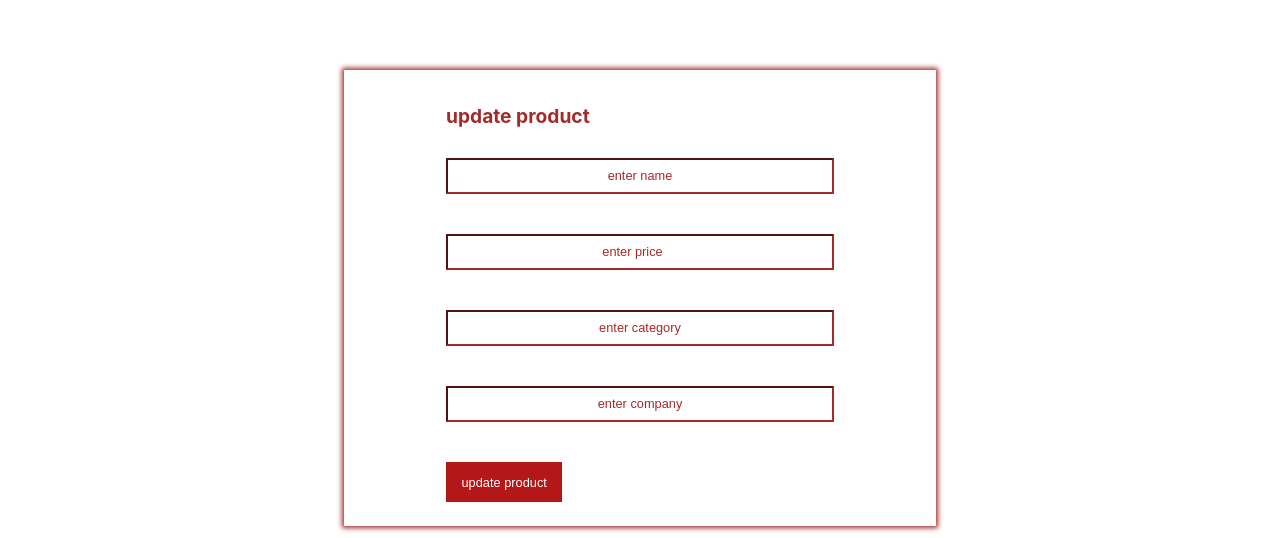
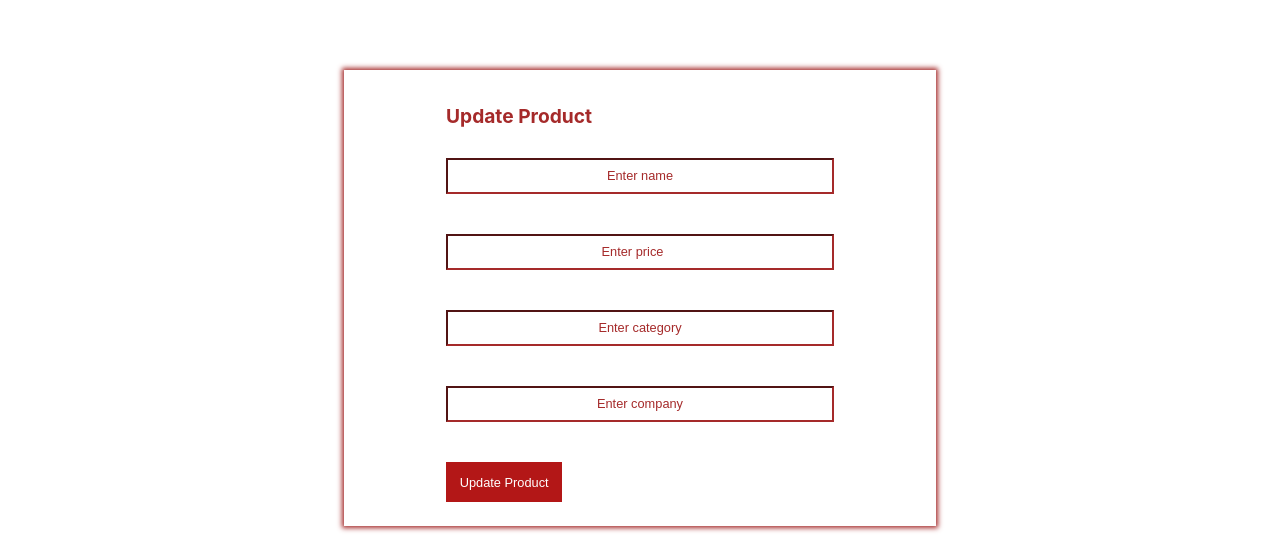
Before and after one commit to zahoor-khan178/E-commerce-dashboard, a React (Create React App) app in the folder front-end/: page /up/1 in a window 1280 px wide. Shown: the part 262-800 px from the top of the page. Built offline with nearby package versions, Linux system fonts and the light colour scheme; no server answers; sample sign-in values are in the browser's storage.

Commit message:
authentication

```diff
--- a/front-end/src/App.js
+++ b/front-end/src/App.js
@@ -14,20 +14,29 @@ import Footer from './components/Footer';
 import Nav from './components/Nav';
 import Nav2 from './components/Nav2';
 
+
+
+
 // 1. Create a ProtectedRoutes Component
 const ProtectedRoutes = () => {
-    const auth_data = localStorage.getItem('user'); // Check for authentication data
+
+    const user = localStorage.getItem('user'); // Check for authentication data
+    const token = localStorage.getItem('token');
+
 
     // If auth_data exists, render the child routes (Outlet)
     // Otherwise, redirect to the login page
-    return auth_data ? <Outlet /> : <Navigate to="/login" replace />;
+    return user && token ? <Outlet /> : <Navigate to="/login" replace />;
 };
 
 
 // MainLayout component for conditional rendering of Nav and Footer
 function MainLayout() {
+
+    const user = localStorage.getItem('user'); // Check for authentication data
+    const token = localStorage.getItem('token');
     const location = useLocation();
-    const auth_data = localStorage.getItem('user'); // Get auth data here for login page redirection
+
 
     // Define routes where Nav and Footer should NOT be displayed
     const noNavFooterRoutes = ['/login', '/sign'];
@@ -45,7 +54,7 @@ function MainLayout() {
                     {/* Login page: If auth_data exists, redirect away from login; otherwise, show Login component */}
                     <Route
                         path="/login"
-                        element={auth_data ? <Navigate to={location.state?.from || "/"} replace /> : <Login />}
+                        element={user && token ? <Navigate to={location.state?.from || "/"} replace /> : <Login />}
                     />
                     <Route path="/sign" element={<Signup />} /> {/* Signup is always accessible */}
 
@@ -61,7 +70,7 @@ function MainLayout() {
                     {/* If a route doesn't match and auth_data doesn't exist, redirect to login */}
                     {/* If a route doesn't match and auth_data exists, maybe redirect to home or a 404 page */}
                     {/* For this specific requirement, if auth_data does not exist, any non-login/signup page should go to login */}
-                     <Route path="*" element={auth_data ? <Navigate to="/" replace /> : <Navigate to="/login" replace />} />
+                     <Route path="*" element={user && token ? <Navigate to="/" replace /> : <Navigate to="/login" replace />} />
                 </Routes>
             </div>
 
--- a/front-end/src/components/Update.js
+++ b/front-end/src/components/Update.js
@@ -1,121 +1,98 @@
+import { useState, useEffect, useCallback } from "react" // Import useCallback
 
-
-
-import { useState, useEffect } from "react"
-import React from 'react'
 import { useParams, useNavigate } from "react-router-dom"
 
 const Update = () => {
-
-    // const{setmargin}=useOutletContext();
-
-
-
-
     const [name, setname] = useState('')
     const [price, setprice] = useState('')
     const [category, setcategory] = useState('')
     const [company, setcompany] = useState('')
-    const [error, seterror] = useState(false)
-    const param = useParams();
-    const navigate = useNavigate();
+    const [error, seterror] = useState(false) // State to manage form validation errors
+    const param = useParams(); // Hook to get URL parameters (e.g., product ID)
+    const navigate = useNavigate(); // Hook for programmatic navigation
 
+    // Handlers for input changes
     const changen = (event) => {
-
         setname(event.target.value);
-
-
     }
     const changep = (event) => {
-
         setprice(event.target.value);
-
     }
     const changecat = (event) => {
-
         setcategory(event.target.value);
     }
     const changecomp = (event) => {
-
         setcompany(event.target.value);
     }
 
-
-
-
-    useEffect(() => {
-
-
-
-        const getproductdata = async () => {
-
+    // Function to fetch product data for pre-filling the form - Wrapped in useCallback
+    const getproductdata = useCallback(async () => {
+        try {
             const token = JSON.parse(localStorage.getItem('token'));
             const user = JSON.parse(localStorage.getItem('user'));
 
+            // Check if user is authenticated; if not, alert and redirect to login
             if (!token || !user) {
                 window.alert("Your session has expired or you are not logged in. Please log in again.");
                 localStorage.removeItem('token');
                 localStorage.removeItem('user');
                 navigate('/login');
-                return;
+                return; // Stop execution
             }
 
-
+            // Fetch product data using the ID from URL parameters
             let result = await fetch(`http://localhost:9000/update/${param.id}`, {
-
                 headers: {
-
-                    authorization: `bearer ${JSON.parse(localStorage.getItem('token'))}`
+                    authorization: `bearer ${token}` // Use the parsed token directly
                 }
             });
 
-
+            // Handle non-OK HTTP responses (e.g., 401 Unauthorized, 404 Not Found)
             if (!result.ok) {
-
                 const errorData = await result.json();
-
-
+                // Only show alert if not already on the login page (to prevent double alerts)
                 if (window.location.pathname !== '/login') {
-                    window.alert(errorData.message || `HTTP error! status: ${result.status}`);
+                    window.alert(errorData.message || `HTTP error! Status: ${result.status}`);
                 }
 
                 localStorage.removeItem('token');
                 localStorage.removeItem('user');
-                navigate('/login');
-
-                return;
+                navigate('/login'); // Redirect to login
+                return; // Stop execution
             }
 
-
-
+            // Parse the successful response and set state for form fields
             result = await result.json();
             setname(result.name)
             setprice(result.price)
             setcategory(result.category)
             setcompany(result.company)
+        } catch (error) {
+            // Catch network errors or issues with JSON parsing
+            console.error("Failed to fetch product data:", error);
+            window.alert("Failed to connect to the server or an unexpected error occurred. Please try again.");
+            // Optionally, navigate to a safe page or show a generic error page
         }
+    }, [param.id, navigate, setname, setprice, setcategory, setcompany]); // Dependencies for useCallback
 
+    // useEffect to call getproductdata when the component mounts or param.id changes
+    useEffect(() => {
         getproductdata();
-    }, []);
+    }, [getproductdata]); // getproductdata is now a stable dependency
 
-
-
-
-
-    const updateproduct = async () => {
-
+    // Function to update the product - Wrapped in useCallback
+    const updateproduct = useCallback(async () => {
+        // Form validation
         if (!name || !price || !category || !company) {
             seterror(true);
+            window.alert("Please fill in all fields."); // Provide user feedback for validation
             return;
         }
 
         const token = JSON.parse(localStorage.getItem('token'));
         const user = JSON.parse(localStorage.getItem('user'));
 
-
-
-
-
+        // Check authentication before sending update request
         if (!token || !user) {
             window.alert("Your session has expired or you are not logged in. Please log in again.");
             localStorage.removeItem('token');
@@ -124,72 +101,61 @@ const Update = () => {
             return;
         }
 
-
-
-
-        let result = await fetch(`http://localhost:9000/Update/${param.id}`,
-            {
-                method: "put",
+        try {
+            // Send PUT request to update product
+            let result = await fetch(`http://localhost:9000/Update/${param.id}`, {
+                method: "PUT", // Use PUT for updates
                 body: JSON.stringify({ name, price, category, company }),
                 headers: {
-                    "content-type": "application/json",
-                    authorization: `bearer ${JSON.parse(localStorage.getItem('token'))}`
+                    "Content-Type": "application/json",
+                    authorization: `bearer ${token}` // Use the parsed token directly
                 }
-            }
-        );
+            });
 
+            // Handle non-OK HTTP responses
+            if (!result.ok) {
+                const errorData = await result.json();
 
-        if (!result.ok) {
+                if (window.location.pathname !== '/login') {
+                    window.alert(errorData.message || `HTTP error! Status: ${result.status}`);
+                }
 
-            const errorData = await result.json();
-
-            if (window.location.pathname !== '/login') {
-                window.alert(errorData.message || `HTTP error! status: ${result.status}`);
+                localStorage.removeItem('token');
+                localStorage.removeItem('user');
+                navigate('/login');
+                return;
             }
 
+            result = await result.json();
+            console.log(result); // Log response from backend
 
-
-            localStorage.removeItem('token');
-            localStorage.removeItem('user');
-            navigate('/login');
-
-            return;
+            if (result) {
+                window.alert('Product updated successfully!'); // Use window.alert for consistency
+                navigate('/pl'); // Navigate back to product list after successful update
+            }
+        } catch (err) {
+            console.error('Error while updating product:', err);
+            window.alert('Failed to update product due to a network error or unexpected issue.');
         }
-
-
-        result = await result.json()
-        console.log(result)
-
-        if (result) {
-
-            alert('updated successfuly')
-            navigate('/pl');
-        }
-
-
-    }
-
-
+    }, [name, price, category, company, param.id, navigate, seterror]); // Dependencies for useCallback
 
     return (
+        <div className="productcomp">
+            <h3 className="producth">Update Product</h3>
 
-        <div className="productcomp">
+            <input type="text" className="productinput" placeholder='Enter name' onChange={changen} value={name} />
+            {error && !name && <span className="invalidinput">Invalid name</span>}
 
-            <h3 className="producth">update product</h3>
+            <input type="number" className="productinput" placeholder='Enter price' onChange={changep} value={price} />
+            {error && !price && <span className="invalidinput">Invalid price</span>}
 
-            <input type="text" className="productinput" placeholder='enter name' onChange={changen} value={name} />
-            {error && !name && <span className="invalidinput">invalid name</span>}
+            <input type="text" className="productinput" placeholder='Enter category' onChange={changecat} value={category} />
+            {error && !category && <span className="invalidinput">Invalid category</span>}
 
-            <input type="number" className="productinput" placeholder='enter price' onChange={changep} value={price} />
-            {error && !price && <span className="invalidinput">invalid price</span>}
+            <input type="text" className="productinput" placeholder='Enter company' onChange={changecomp} value={company} />
+            {error && !company && <span className="invalidinput">Invalid company</span>}
 
-            <input type="text" className="productinput" placeholder='enter category' onChange={changecat} value={category} />
-            {error && !category && <span className="invalidinput">invalid category</span>}
-
-            <input type="text" className="productinput" placeholder='enter company' onChange={changecomp} value={company} />
-            {error && !company && <span className="invalidinput">invalid company</span>}
-
-            <button className="addproductbutton" type='button' onClick={updateproduct}>update product</button>
+            <button className="addproductbutton" type='button' onClick={updateproduct}>Update Product</button>
         </div>
     )
 }
```
Also changed, not shown: front-end/src/components/Addproduct.js (+4 -3 lines), front-end/src/components/Login.js (+0 -29 lines), front-end/src/components/Productlist.js (+17 -14 lines), front-end/src/components/Signup.js (+1 -7 lines), 1 other file (tests, documents, lock files or other folders).
